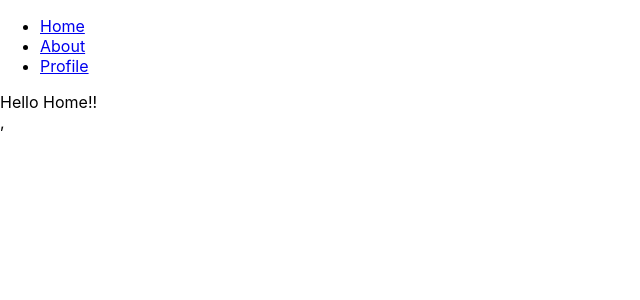
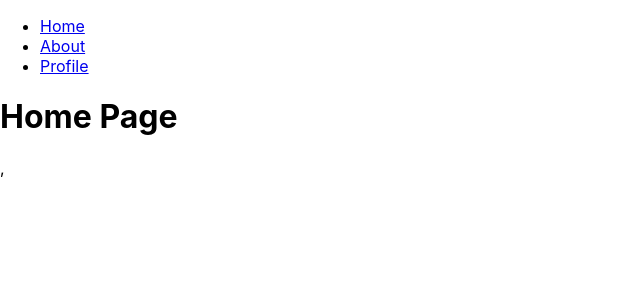
Before and after one commit to RandomBattler/phase2-project, a React (Create React App) app: page / in a window 1280 px wide. Shown: the top 300 px of the page, without its empty margins (0-640 px from the left). Built offline with nearby package versions, Linux system fonts and the light colour scheme; data requests are answered from the project's data file.

Commit message:
Added home and profile components

```diff
--- a/db.json
+++ b/db.json
@@ -1,4 +1,12 @@
 {
+  "portfolio":[
+    {
+      "id":0,
+      "name": "USD",
+      "amount": 10.25
+    }
+  ],
+
   "posts": [
     {
       "id": 1,
--- a/src/App.js
+++ b/src/App.js
@@ -1,25 +1,36 @@
+import React, { useState, useEffect } from "react";
 import logo from './logo.svg';
 import './App.css';
 import { Route } from 'react-router-dom/cjs/react-router-dom.min';
 
 import NavBar from "./NavBar";
+import Home from './Home';
+import Profile from "./profile";
 
 function App() {
+  const [portfolio, setPortfolio] = useState([]);
+
+  useEffect(() => {
+    fetch(" http://localhost:3001/portfolio")
+      .then((r) => r.json())
+      .then((s) => setPortfolio(s));
+  }, []);
+
   return (
     <>
 
       <NavBar />
+      <div>
+        <Route exact path="/">
+          <Home />
+        </Route>
         <Route path="/about">
           Hello from About
         </Route>
         <Route path="/profile">
-        Login here
+          <Profile portfolio={portfolio} />
         </Route>
-      <Route exact path="/">
-        <div>
-          Hello Home!!
       </div>
-      </Route>
     </>
   );
 }
--- /dev/null
+++ b/src/Home.js
@@ -0,0 +1,9 @@
+import React from "react";
+
+function Home() {
+  return <div>
+    <h1>Home Page</h1>
+    </div>;
+}
+
+export default Home;
--- /dev/null
+++ b/src/profile.js
@@ -0,0 +1,11 @@
+import React from "react";
+
+function Profile({portfolio}) {
+  return <div>
+    <h1>Profile Page</h1>
+    <h3>Cash: $ {portfolio[0].amount}</h3>
+
+    </div>;
+}
+
+export default Profile;
```
Lines whose indentation alone changed are shown as unchanged.
